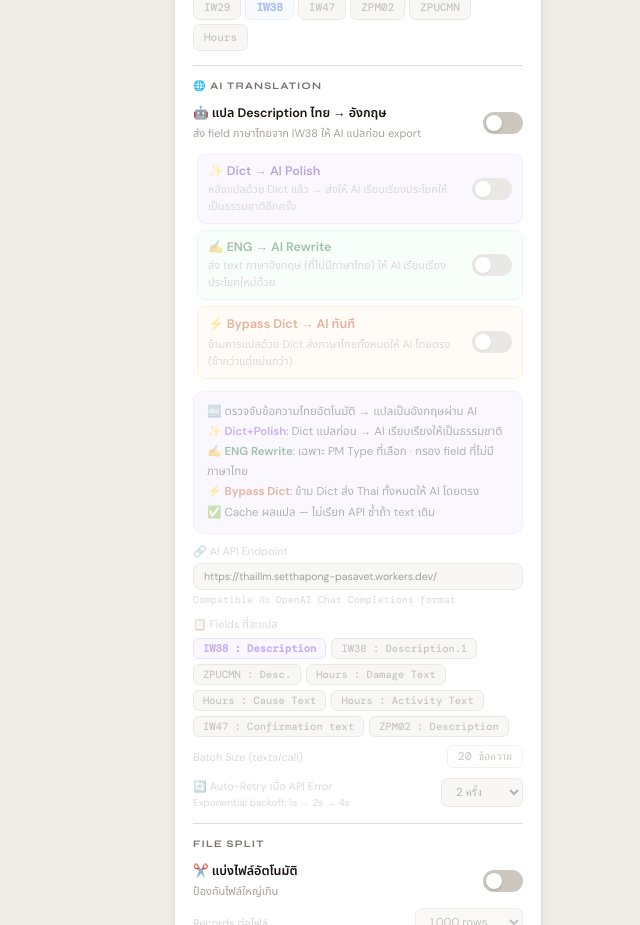
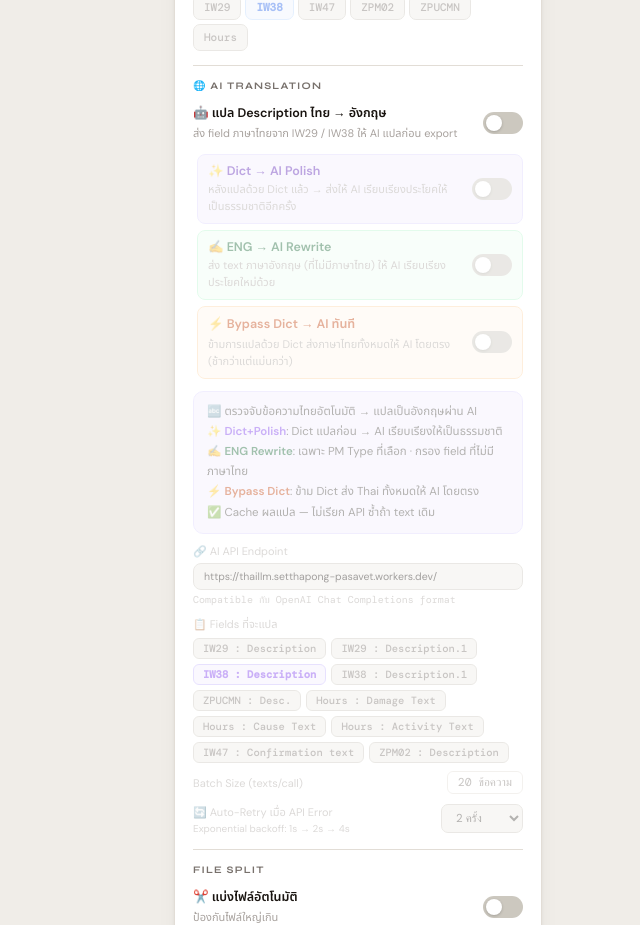
Before and after one commit to rdstockth/sap-excel-converter, a Vue app: page / in a window 1280 px wide. Shown: the part 1040-1965 px from the top of the page, without its empty margins (640-1280 px from the left). Built offline with nearby package versions, Linux system fonts and the light colour scheme.

Commit message:
Update App.vue

```diff
--- a/src/App.vue
+++ b/src/App.vue
@@ -668,7 +668,7 @@ onMounted(() => initWorker())
             <div class="section-label">🌐 AI Translation</div>
 
             <div class="setting-row">
-              <div><div class="setting-label">🤖 แปล Description ไทย → อังกฤษ</div><div class="setting-sub">ส่ง field ภาษาไทยจาก IW38 ให้ AI แปลก่อน export</div></div>
+              <div><div class="setting-label">🤖 แปล Description ไทย → อังกฤษ</div><div class="setting-sub">ส่ง field ภาษาไทยจาก IW29 / IW38 ให้ AI แปลก่อน export</div></div>
               <label class="toggle"><input type="checkbox" v-model="settings.aiTranslate"><div class="toggle-track"></div></label>
             </div>
 
@@ -696,7 +696,7 @@ onMounted(() => initWorker())
                 <div v-if="settings.engRewrite" style="padding-top:4px;border-top:1px solid #BBF7D0">
                   <div class="setting-sub" style="margin-bottom:5px;color:#166534">🏷️ เฉพาะ PM Type</div>
                   <div style="display:flex;gap:5px;flex-wrap:wrap">
-                    <button v-for="t in ['PM01','PM06','PM09','PM11']" :key="t"
+                    <button v-for="t in ['PM01','PM06','PM09','PM11','M1','M2']" :key="t"
                       class="req-table-btn" :class="{active: engRewritePmTypes.has(t)}"
                       style="border-color:#86EFAC;color:#166534"
                       :style="engRewritePmTypes.has(t) ? {background:'#166534',color:'#fff',borderColor:'#166534'} : {}"
@@ -738,7 +738,7 @@ onMounted(() => initWorker())
               <div>
                 <div class="setting-sub" style="margin-bottom:5px">📋 Fields ที่จะแปล</div>
                 <div style="display:flex;flex-wrap:wrap;gap:5px">
-                  <button v-for="field in ['IW38::Description','IW38::Description.1','ZPUCMN::Desc.','Hours::Damage Text','Hours::Cause Text','Hours::Activity Text','IW47::Confirmation text','ZPM02::Description']"
+                  <button v-for="field in ['IW29::Description','IW29::Description.1','IW38::Description','IW38::Description.1','ZPUCMN::Desc.','Hours::Damage Text','Hours::Cause Text','Hours::Activity Text','IW47::Confirmation text','ZPM02::Description']"
                     :key="field" class="field-check-btn" :class="{on: translateFields.has(field)}"
                     @click="toggleField(field)">{{ field.replace('::',' : ') }}</button>
                 </div>
```
